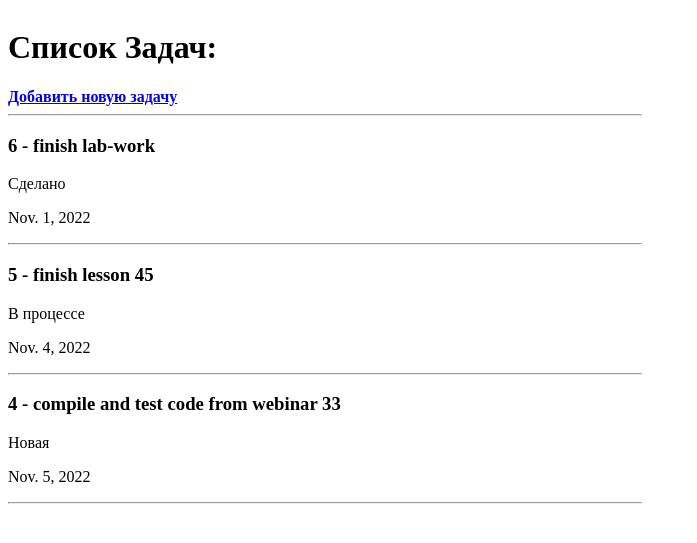
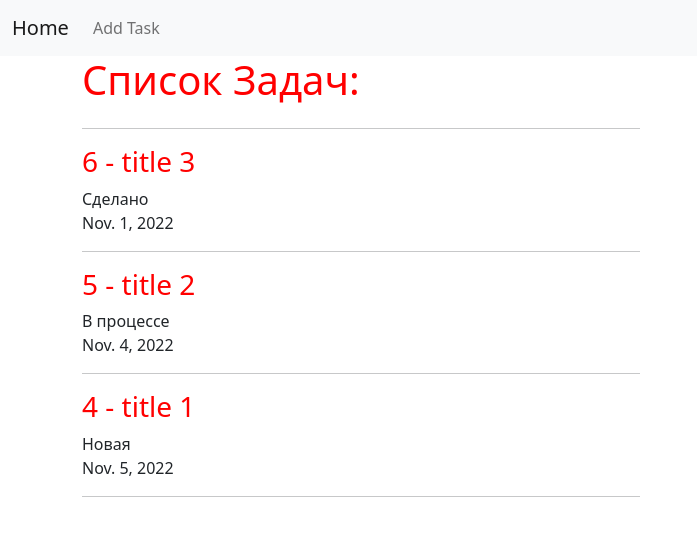
Before and after one commit to samat-sultanov/hw_45, a Django app: page / in a window 1280 px wide. Shown: the top 543 px of the page, without its empty margins (0-697 px from the left). Run offline with Django 4.2, Linux system fonts and the light colour scheme; data comes from the database, SQL or seed files in the repository.

Commit message:
добавил имена к урлам; применил имена урлов в шаблонах; переделал index.html с использованием базового шаблона

```diff
--- a/source/to_do_list/urls.py
+++ b/source/to_do_list/urls.py
@@ -20,5 +20,5 @@ from webapp.views import index_view, create_task
 urlpatterns = [
     path('admin/', admin.site.urls),
     path('', index_view, name='index'),
-    path('tasks/add/', create_task),
+    path('tasks/add/', create_task, name='task_add'),
 ]
--- a/source/webapp/templates/index.html
+++ b/source/webapp/templates/index.html
@@ -1,17 +1,16 @@
-<!DOCTYPE html>
-<html lang="en">
-<head>
-    <meta charset="UTF-8">
-    <meta http-equiv="X-UA-Compatible" content="IE=edge">
-    <meta name="viewport" content="width=device-width, initial-scale=1.0">
-    <title>To Do List</title>
-</head>
-<body>
+{% extends 'base.html' %}
+
+{% block nav %}
+    <li class="nav-item">
+        <a class="nav-link" href="{% url 'task_add' %}">Add Task</a>
+    </li>
+{% endblock %}
+
+{% block content %}
     <h1 style="display: inline-block;">Список Задач:</h1><br/>
-    <a href="/tasks/add/" style="display: inline-block;"><strong>Добавить новую задачу</strong></a><br/>
     <hr style="width:50%;text-align:left;margin-left:0">
     {% for task in tasks %}
-        <h3>{{ task.id }} - {{ task.description }}</h3>
+        <h3>{{ task.id }} - {{ task.title }}</h3>
         <span>{{ task.get_status_display }}</span>
         {% if task.execution_date is not None %}
             <p>{{ task.execution_date }}</p>
@@ -19,5 +18,4 @@
         <hr style="width:50%;text-align:left;margin-left:0">
     {% endfor %}
     <br/>
-</body>
-</html>
+{% endblock %}
```
